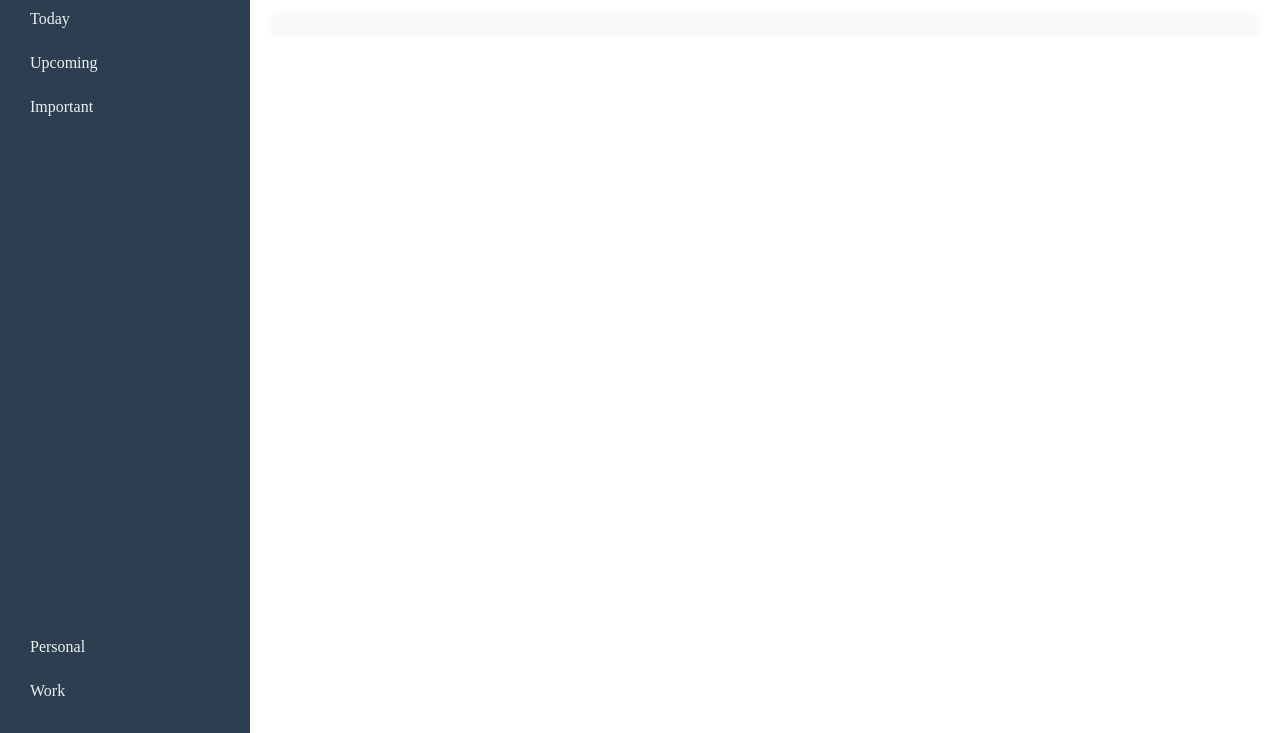
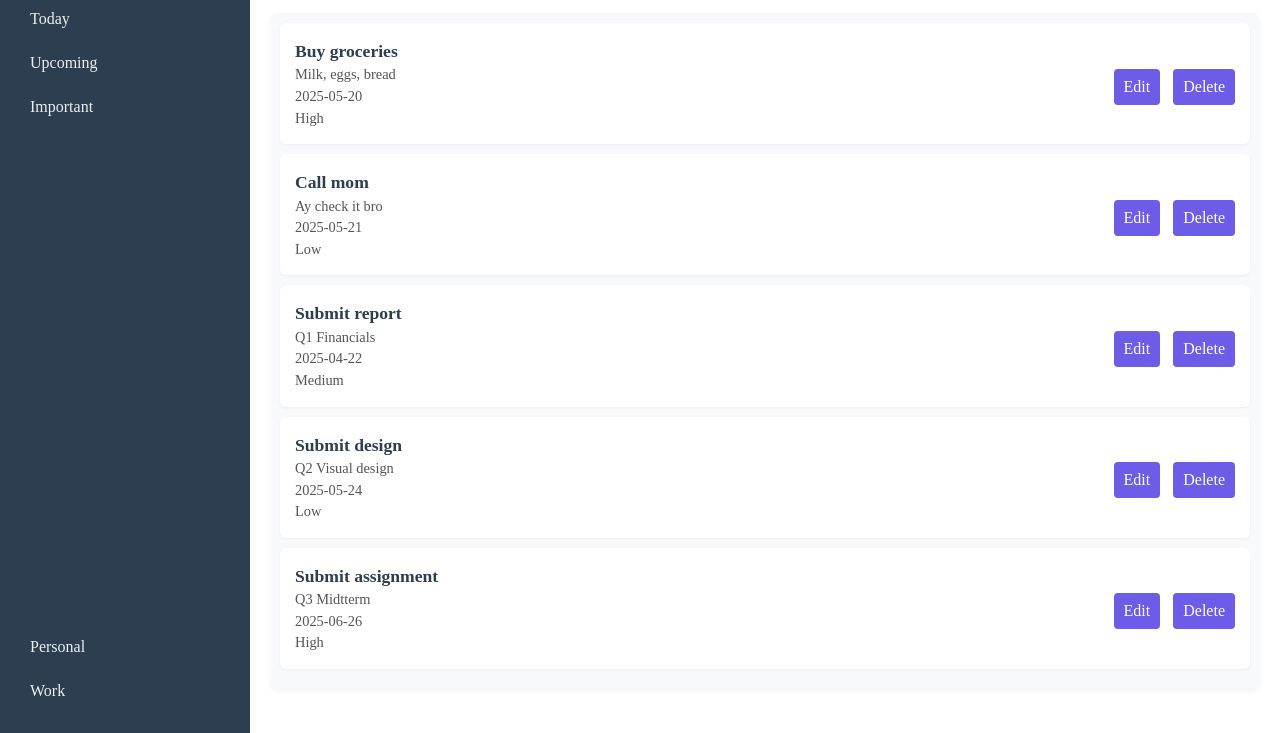
Before and after one commit to orokidd/todo-list, a website built with webpack: page src/template.html in a window 1280 px wide. Both pictures are taken after a click on the item "All Task". Shown: the part 67-800 px from the top of the page. Built offline with nearby package versions, Linux system fonts and the light colour scheme.

Commit message:
show all task functionality

```diff
--- a/src/loadTasks.js
+++ b/src/loadTasks.js
@@ -33,8 +33,8 @@ function loadTaskDOM(project) {
     const taskDataContainer = document.createElement("div");
     const taskOptionsContainer = document.createElement("div");
 
-    taskDataContainer.className = ("task-data")
-    taskOptionsContainer.className = ("task-actions")
+    taskDataContainer.className = "task-data";
+    taskOptionsContainer.className = "task-actions";
 
     editTask.textContent = "Edit";
     deleteTask.textContent = "Delete";
@@ -71,9 +71,67 @@ function loadTaskDOM(project) {
   });
 }
 
-function showAddTaskButton() {
-  const addTaskBtn = document.querySelector("#newTodoBtn")
-  addTaskBtn.style.display = 'inline';
+function loadAllTask() {
+  const tasksList = document.querySelector(".main-tasks");
+  tasksList.innerHTML = "";
+
+  const projects = getTodoData();
+
+  projects.forEach((project) => {
+    project.todos.forEach((task) => {
+      const taskItem = document.createElement("li");
+      const taskTitle = document.createElement("h2");
+      const taskDescription = document.createElement("p");
+      const taskDate = document.createElement("p");
+      const taskPriority = document.createElement("p");
+      const editTask = document.createElement("button");
+      const deleteTask = document.createElement("button");
+
+      const taskDataContainer = document.createElement("div");
+      const taskOptionsContainer = document.createElement("div");
+
+      taskDataContainer.className = "task-data";
+      taskOptionsContainer.className = "task-actions";
+
+      editTask.textContent = "Edit";
+      deleteTask.textContent = "Delete";
+      taskDescription.textContent = task.desc;
+      taskTitle.textContent = task.title;
+      taskDate.textContent = task.dueDate;
+      taskPriority.textContent = task.priority;
+
+      editTask.id = "edit-task-button";
+      deleteTask.id = "delete-task-button";
+
+      editTask.addEventListener("click", () => {
+        initEditTodoDialog(project.id, task.id);
+        setCurrentTodo(task.id);
+        // loadTaskDOM(project);
+      });
+
+      deleteTask.addEventListener("click", () => {
+        deleteTodo(project.id, task.id);
+        loadTaskDOM(project);
+      });
+
+      taskDataContainer.append(
+        taskTitle,
+        taskDescription,
+        taskDate,
+        taskPriority
+      );
+
+      taskOptionsContainer.append(editTask, deleteTask);
+
+      taskItem.append(taskDataContainer, taskOptionsContainer);
+      tasksList.appendChild(taskItem);
+    });
+  });
 }
 
-export { loadTask, loadTaskDOM, showAddTaskButton };
+function showAddTaskButton() {
+  const addTaskBtn = document.querySelector("#newTodoBtn");
+  addTaskBtn.style.display = "inline";
+}
+
+export { loadTask, loadTaskDOM, loadAllTask, showAddTaskButton };
--- a/src/projects.js
+++ b/src/projects.js
@@ -1,21 +1,29 @@
 import { getTodoData } from "./todoData";
+import { loadAllTask } from "./loadTasks";
 
 function projectSideBar() {
-    const projects = getTodoData();
-    const projectBar = document.querySelector(".projects-ul")
+  const projects = getTodoData();
+  const projectBar = document.querySelector(".projects-ul");
 
-    projectBar.innerHTML = ""
+  projectBar.innerHTML = "";
 
-    projects.forEach(element => {
-        const projectList = document.createElement("li")
-        projectList.classList.add("project")
-        projectList.id = element.id
-        projectList.textContent = element.name
+  projects.forEach((element) => {
+    const projectList = document.createElement("li");
+    projectList.classList.add("project");
+    projectList.id = element.id;
+    projectList.textContent = element.name;
 
-        projectBar.appendChild(projectList)
-    });
+    projectBar.appendChild(projectList);
+  });
 }
 
-projectSideBar()
+function sideAllTask() {
+  const allTaskBtn = document.querySelector("#all-task-btn");
 
-export { projectSideBar }
+  allTaskBtn.addEventListener("click", loadAllTask);
+}
+
+projectSideBar();
+sideAllTask();
+
+export { projectSideBar };
--- a/src/template.html
+++ b/src/template.html
@@ -14,10 +14,10 @@
         <div class="sidebar">
             <div class="date">
                 <ul>
-                    <li>All Task</li>
-                    <li>Today</li>
-                    <li>Upcoming</li>
-                    <li>Important</li>
+                    <li id="all-task-btn">All Task</li>
+                    <li id="today-task-btn">Today</li>
+                    <li id="upcoming-task-btn">Upcoming</li>
+                    <li id="important-task-btn">Important</li>
                 </ul>
             </div>
             <div class="projects">
```
